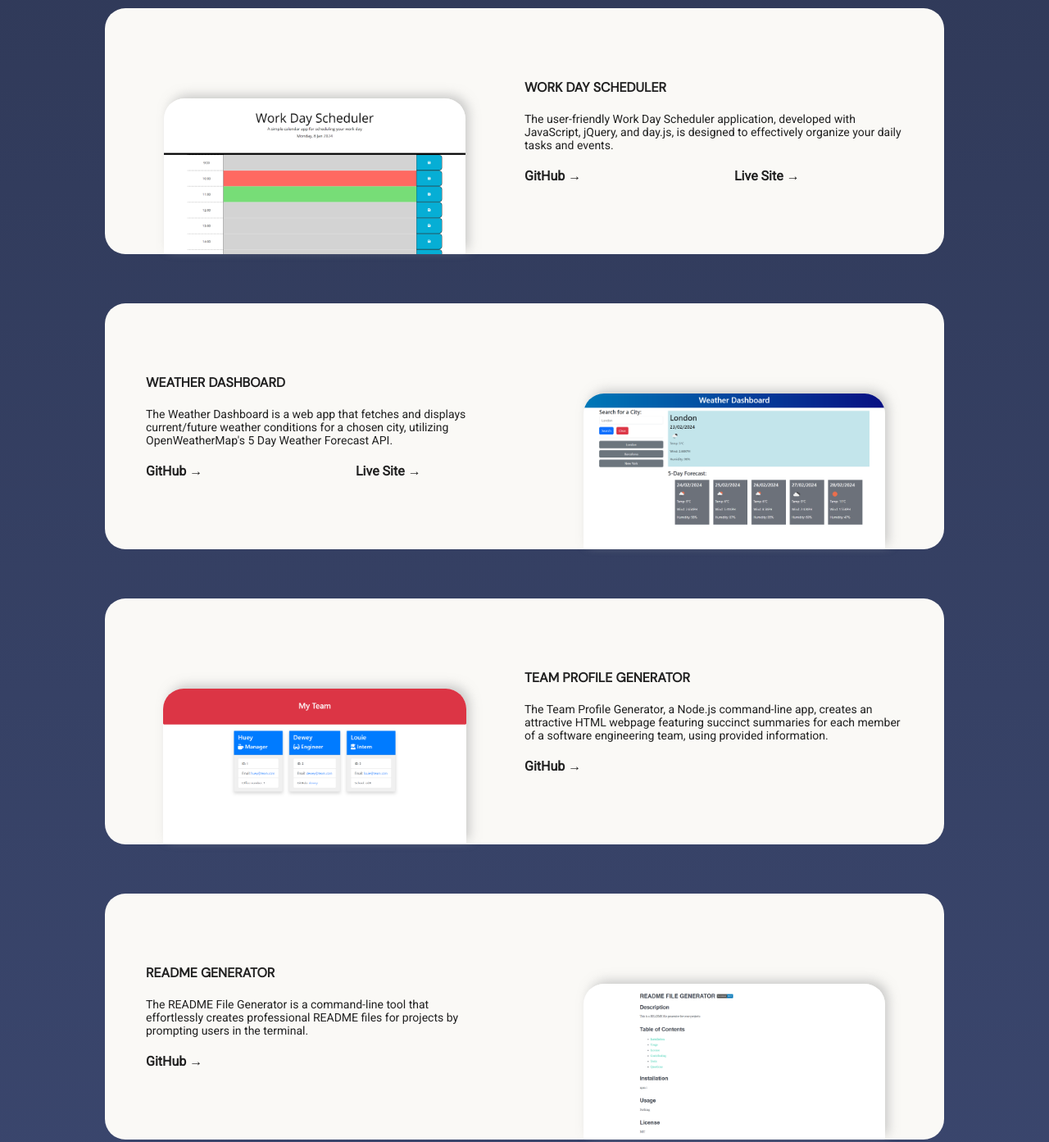
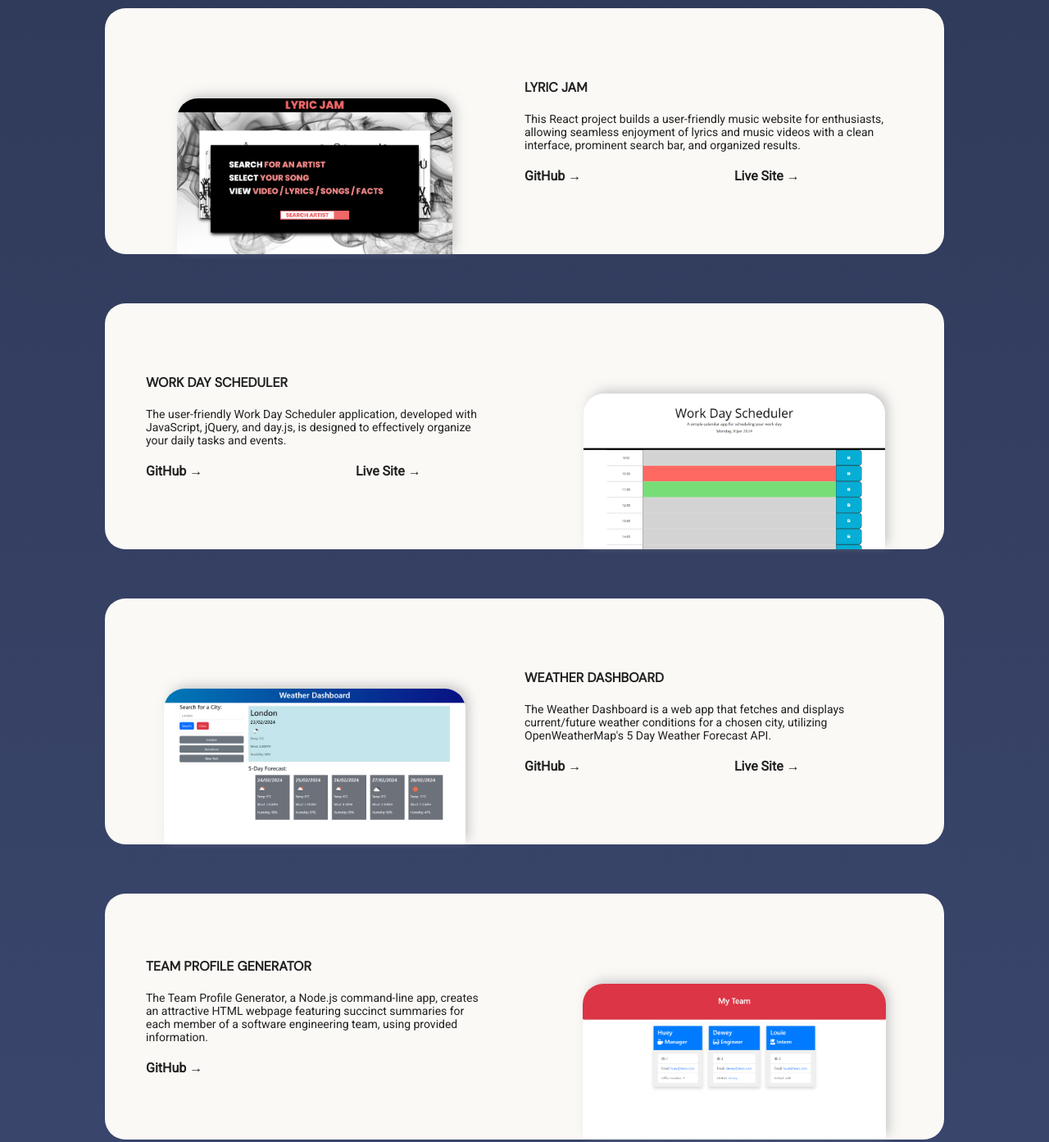
Before and after one commit to borregadev/carlos-portfolio, a plain HTML site: page index.html in a window 1280 px wide. Shown: the part 2520-3913 px from the top of the page at 82% size. Drawn offline with nearby package versions, Linux system fonts and the light colour scheme.

Commit message:
added lyric jam to projects sections

```diff
--- a/index.html
+++ b/index.html
@@ -63,8 +63,8 @@
                     demonstrating an unwavering commitment to excellence.
                 </p>
                 <div class="button">
-                    <button><a class="resume" href="./assets/docs/carlos-borrega-resume.pdf"
-                            download="carlos-borrega-resume.pdf">Download my resume</a></button>
+                    <button><a class="resume" href="./assets/docs/Carlos Borrega_Frontend Developer_Resume.pdf"
+                            download="Carlos Borrega_Frontend Developer_Resume.pdf">Download my resume</a></button>
                 </div>
             </div>
         </div>
@@ -105,57 +105,59 @@
         <div class="projects-list">
             <div data-aos="fade-up" class="project project-a">
                 <div class=" project-image project-a-image">
-                    <img src="./assets/images/workday-scheduler.png" alt="">
+                    <img src="./assets/images/lyric-jam.png" alt="">
                 </div>
                 <div class="project-info">
-                    <h4>WORK DAY SCHEDULER</h4>
-                    <p>The user-friendly Work Day Scheduler application, developed with JavaScript, jQuery, and day.js,
-                        is designed to effectively organize your daily tasks and events.</p>
+                    <h4>LYRIC JAM</h4>
+                    <p>This React project builds a user-friendly music website for enthusiasts, allowing seamless
+                        enjoyment of lyrics and music videos with a clean interface, prominent search bar, and organized
+                        results.</p>
                     <div class="project-links">
-                        <a href="https://github.com/borregaio/workday-scheduler" target=”_blank”>GitHub →</a>
-                        <a href="https://borregaio.github.io/workday-scheduler/" target=”_blank”>Live Site →</a>
+                        <a href="https://github.com/borregaio/lyric-jam" target=”_blank”>GitHub →</a>
+                        <a href="https://lyricjam.netlify.app/" target=”_blank”>Live Site →</a>
                     </div>
                 </div>
             </div>
             <div data-aos="fade-up" class="project project-b">
                 <div class="project-info project-b-info">
-                    <h4>WEATHER DASHBOARD</h4>
-                    <p>The Weather Dashboard is a web app that fetches and displays current/future weather conditions
-                        for a chosen city, utilizing OpenWeatherMap's 5 Day Weather Forecast API.</p>
+                    <h4>WORK DAY SCHEDULER</h4>
+                    <p>The user-friendly Work Day Scheduler application, developed with JavaScript, jQuery, and day.js,
+                        is designed to effectively organize your daily tasks and events.</p>
                     <div class="project-links project-b-links">
-                        <a href="https://github.com/borregaio/weather-dashboard" target=”_blank”>GitHub →</a>
-                        <a href="https://borregaio.github.io/weather-dashboard/" target=”_blank”>Live Site →</a>
+                        <a href="https://github.com/borregaio/workday-scheduler" target=”_blank”>GitHub →</a>
+                        <a href="https://borregaio.github.io/workday-scheduler/" target=”_blank”>Live Site →</a>
                     </div>
                 </div>
                 <div class="project-image project-b-image">
-                    <img src="./assets/images/weather-dashboard.png" alt="">
+                    <img src="./assets/images/workday-scheduler.png" alt="">
                 </div>
             </div>
             <div data-aos="fade-up" class="project project-a">
                 <div class=" project-image project-a-image">
-                    <img src="./assets/images/team-profile-generator.png" alt="">
+                    <img src="./assets/images/weather-dashboard.png" alt="">
                 </div>
                 <div class="project-info">
-                    <h4>TEAM PROFILE GENERATOR</h4>
-                    <p>The Team Profile Generator, a Node.js command-line app, creates an attractive HTML webpage
-                        featuring succinct summaries for each member of a software engineering team, using provided
-                        information.</p>
+                    <h4>WEATHER DASHBOARD</h4>
+                    <p>The Weather Dashboard is a web app that fetches and displays current/future weather conditions
+                        for a chosen city, utilizing OpenWeatherMap's 5 Day Weather Forecast API.</p>
                     <div class="project-links">
-                        <a href="https://github.com/borregaio/team-profile-generator" target=”_blank”>GitHub →</a>
+                        <a href="https://github.com/borregaio/weather-dashboard" target=”_blank”>GitHub →</a>
+                        <a href="https://borregaio.github.io/weather-dashboard/" target=”_blank”>Live Site →</a>
                     </div>
                 </div>
             </div>
             <div data-aos="fade-up" class="project project-b">
                 <div class="project-info project-b-info">
-                    <h4>README GENERATOR</h4>
-                    <p>The README File Generator is a command-line tool that effortlessly creates professional README
-                        files for projects by prompting users in the terminal.</p>
+                    <h4>TEAM PROFILE GENERATOR</h4>
+                    <p>The Team Profile Generator, a Node.js command-line app, creates an attractive HTML webpage
+                        featuring succinct summaries for each member of a software engineering team, using provided
+                        information.</p>
                     <div class="project-links project-b-links">
-                        <a href="https://github.com/borregaio/readme-generator" target=”_blank”>GitHub →</a>
+                        <a href="https://github.com/borregaio/team-profile-generator" target=”_blank”>GitHub →</a>
                     </div>
                 </div>
                 <div class="project-image project-b-image">
-                    <img src="./assets/images/readme-generator.png" alt="">
+                    <img src="./assets/images/team-profile-generator.png" alt="">
                 </div>
             </div>
         </div>
```
Also changed, not shown: assets/images/lyric-jam.png (added), assets/images/readme-generator.png (deleted), 2 other files.
